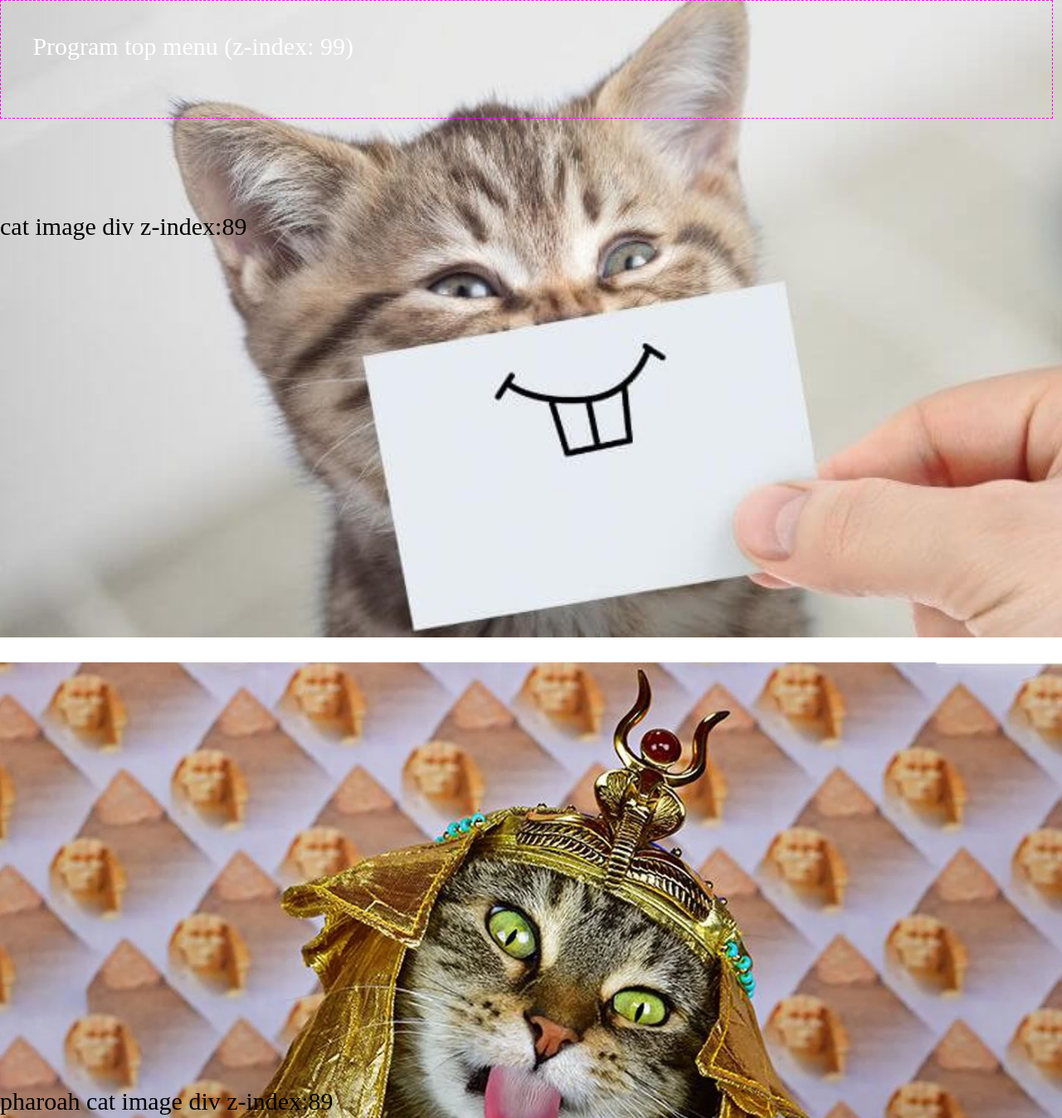
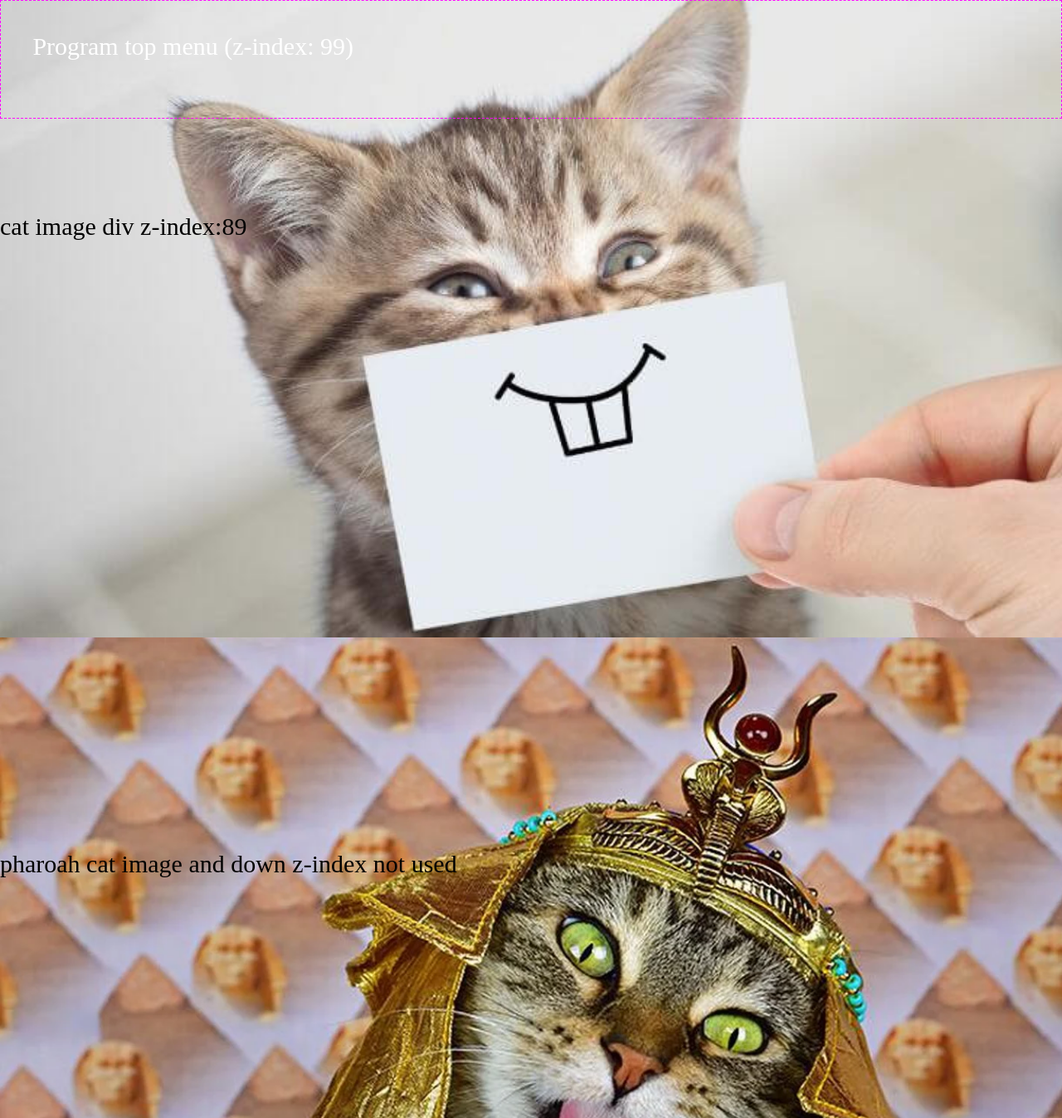
Before and after one commit to nobi-1/nobi-1.github.io, a plain HTML site: page index.html in a window 1280 px wide. Shown: the top 1347 px of the page at 83% size. Drawn offline with Linux system fonts and the light colour scheme.

Commit message:
prog menu test

```diff
--- a/index.html
+++ b/index.html
@@ -7,23 +7,26 @@
 
 <body style="padding:0; margin: 0; font-size: 30px;">
 
-<div style="position:absolute; z-index: 99; width:93vw;height:5vw; padding:3vw; color:white; border: 1px magenta dashed;">Program top menu (z-index: 99)</div>
+	<!--top menu-->
+	<div style="position:absolute; z-index: 99; width:calc(94vw - 2px);height:5vw; padding:3vw; color:white; border: 1px magenta dashed;">Program top menu (z-index: 99)</div>
 
-<div style="position:relative; z-index:89; height:40vw; background-image: url('interesting-cat-facts.jpg');background-size: cover;padding-top:20vw">
+	<!--first div w/ image etc-->
+	<div style="position:relative; z-index:89; height:40vw; background-image: url('interesting-cat-facts.jpg');background-size: cover;padding-top:20vw">
 	cat image div z-index:89
-</div>
+	</div>
 
-<div style="width:94vw;height:4vw;background-color: yellow;padding:3vw;z-index:19; position: fixed;left:0;top:0">Program under menu ( div z-index:59)</div>
+	<!--underneath menu-->
+	<div style="width:94vw;height:4vw;background-color: yellow;padding:3vw;z-index:19; position: fixed;left:0;top:0">Program under menu ( div z-index:59)</div>
 
-	<div style="width:100vw;height:66vw;background-color: red; background-image: url('egypt_kitty_social.webp');background-size: cover;"><p style="padding-top: 40vw;">pharoah cat image div z-index:89</p></div>
+	<div style="width:100vw;height:66vw;background-color: red; background-image: url('egypt_kitty_social.webp');background-size: cover;padding-top:20vw">pharoah cat image and down z-index not used </div>
 
 	<div>Words Words Words Words Words Words Words Words Words Words Words Words Words Words Words Words Words Words Words Words Words Words Words Words Words Words Words Words Words Words Words Words Words Words Words Words Words Words Words Words Words Words Words Words </div>
 
 	<div style="width:100vw;height:66vw;background-color: hotpink"></div>
 
-			<div style="width:100vw;height:66vw;background-color: white"><div style="width:67vw;height:50vw;background-color: grey; float:left"></div>Blah blah</div>
+	<div style="width:100vw;height:66vw;background-color: white"><div style="width:67vw;height:50vw;background-color: grey; float:left"></div>Blah blah</div>
 
-		<div style="width:100vw;height:66vw;background-color: darkmagenta"></div>
+	<div style="width:100vw;height:66vw;background-color: darkmagenta"></div>
 
 </body>
 </html>
```
Also changed, not shown: 1 other file.
